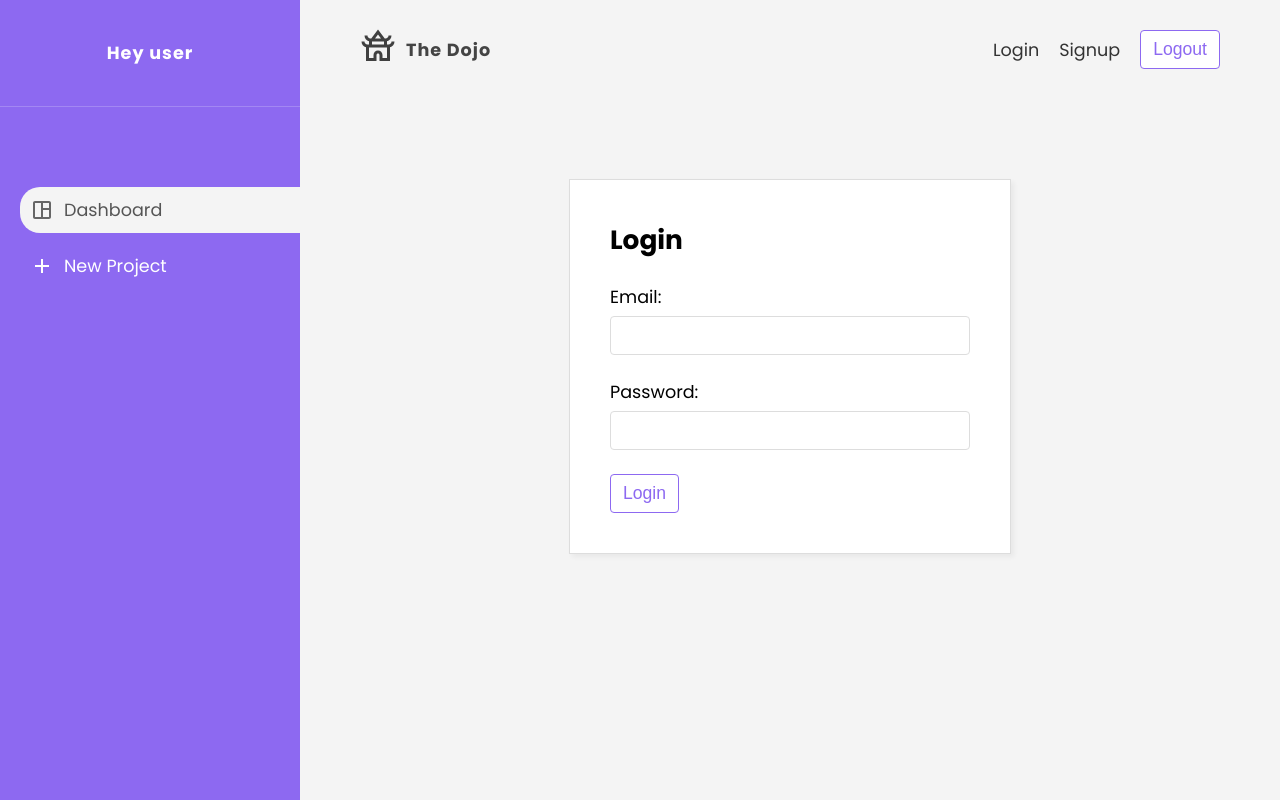
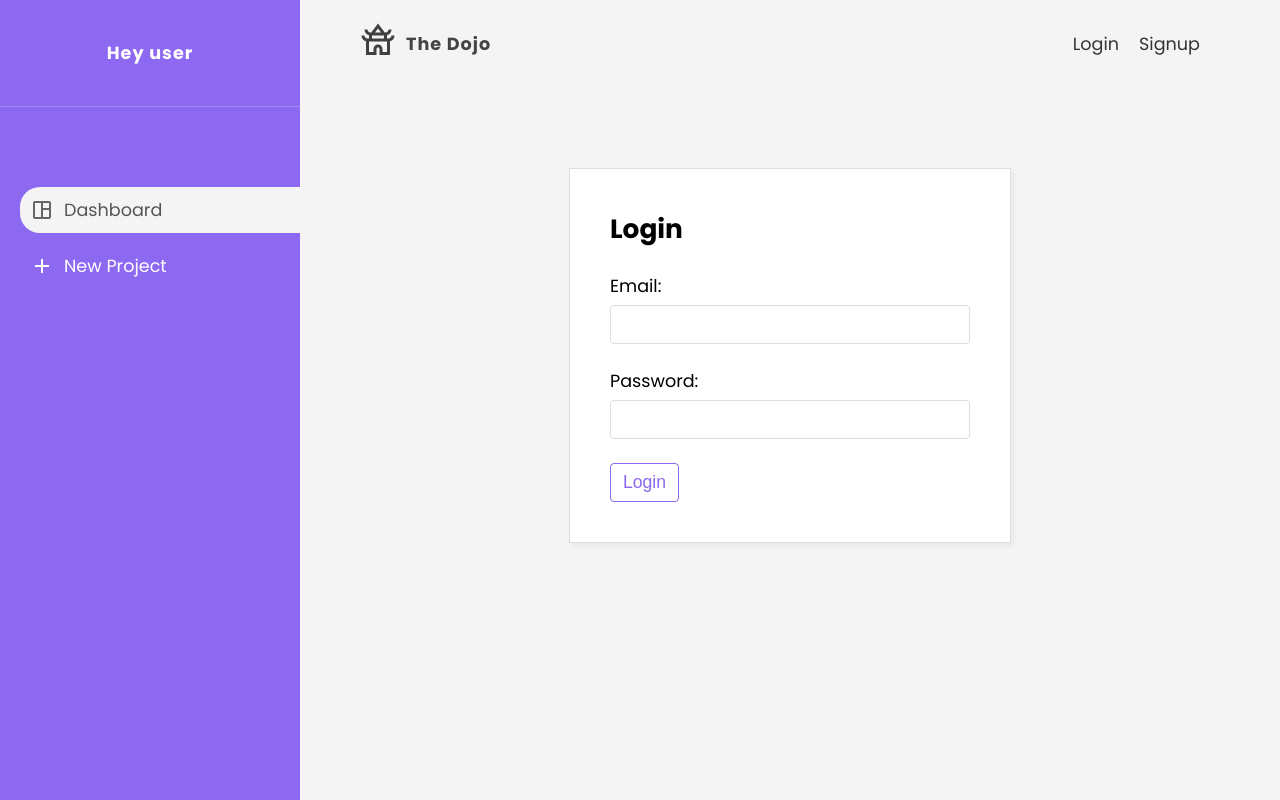
Before and after one commit to Emilien-Wittchen/the-dojo-site, a React (Create React App) app: page /login in a window 1280 px wide. Built offline with nearby package versions, Linux system fonts and the light colour scheme; no server answers.

Commit message:
conditional navbar links

```diff
--- a/src/components/Navbar.js
+++ b/src/components/Navbar.js
@@ -2,11 +2,13 @@ import {Link} from 'react-router-dom';
 import './Navbar.css';
 import Temple from '../assets/temple.svg';
 import {useLogout} from '../hooks/useLogout';
+import {useAuthContext} from '../hooks/useAuthContext';
 
 import React from 'react';
 
 export default function Navbar() {
   const {logout, isPending} = useLogout();
+  const {user} = useAuthContext();
 
   return (
     <div className='navbar'>
@@ -15,12 +17,20 @@ export default function Navbar() {
           <img src={Temple} alt='logo' />
           <span>The Dojo</span>
         </li>
+
+        {!user && (
+          <>
             <li>
               <Link to='/login'>Login</Link>{' '}
             </li>
             <li>
               <Link to='/signup'>Signup</Link>
             </li>
+          </>
+        )}
+
+        {user && (
+          <>
             <li>
               {!isPending && (
                 <button className='btn' onClick={logout}>
@@ -33,6 +43,8 @@ export default function Navbar() {
                 </button>
               )}
             </li>
+          </>
+        )}
       </ul>
     </div>
   );
```
Lines whose indentation alone changed are shown as unchanged.
